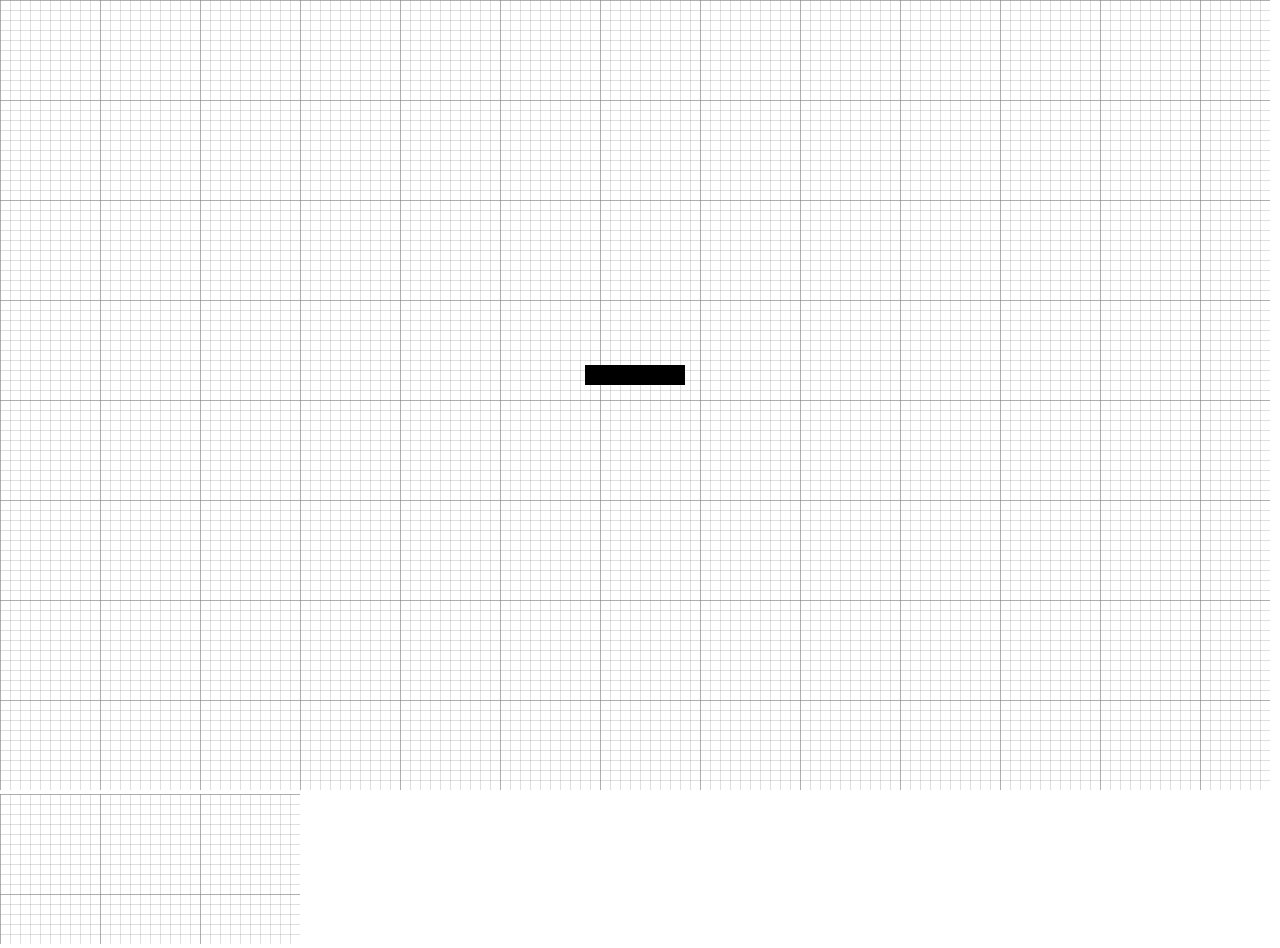
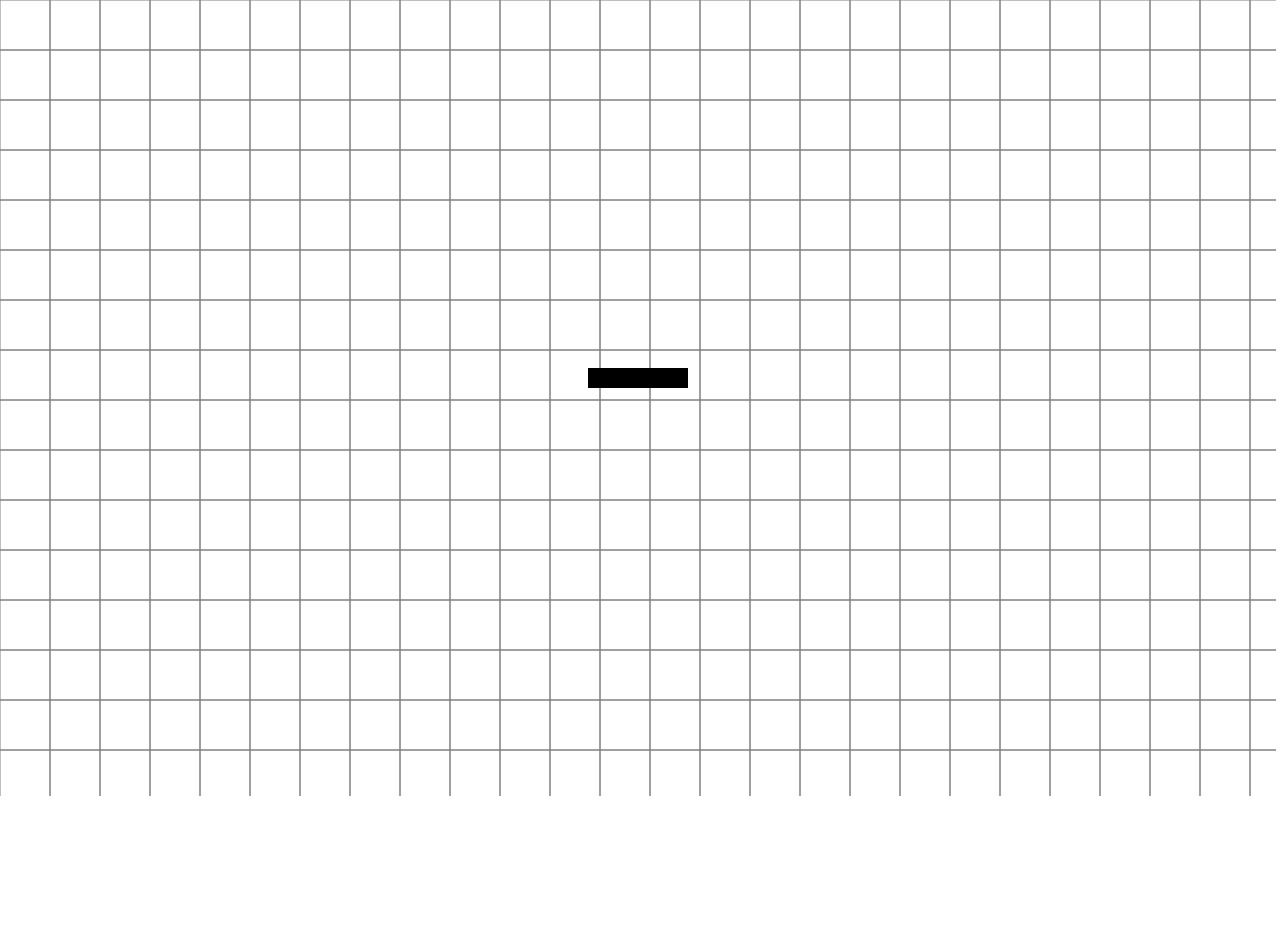
Before and after one commit to samfemboeck/ak.io, a plain HTML site: page index.html in a window 1280 px wide. After the commit the page ends 800 px from the top, so only its background shows below. Drawn offline with nearby package versions, Linux system fonts and the light colour scheme.

Commit message:
added camera follow

```diff
--- a/css/main.css
+++ b/css/main.css
@@ -2,8 +2,3 @@ body
 {
     margin: 0;
 }
-
-canvas
-{
-    background: url("../img/grid.svg");
-}
--- a/index.html
+++ b/index.html
@@ -8,7 +8,6 @@
 </head>
 <body>
   <canvas id="canvas"></canvas>
-  <img src="img/grid.svg" alt="grid" id="background"/>
   <script src="js/main.js" type="module"></script>
 </body>
 </html>
--- a/js/Game.js
+++ b/js/Game.js
@@ -1,5 +1,6 @@
 import {Gun} from "./Gun.js";
 import {Vector} from "./Vector.js";
+import {Map} from "./Map.js";
 
 // TODO fix slip-through bug
 // TODO Bullets löschen wenn außerhalb canvas
@@ -9,13 +10,15 @@ export class Game
     constructor()
     {
         this.canvas = $("#canvas")[0];
-        this.canvas.width = window.innerWidth - 10;
-        this.canvas.height = window.innerHeight - 10;
+        this.ctx = this.canvas.getContext("2d");
+        this.canvas.width = window.innerWidth - 4;
+        this.canvas.height = window.innerHeight - 4;
         this.gun = new Gun(this.canvas);
         this.mousePos = new Vector(0, 0);
         this.mouseDirUnit = new Vector(0, 0);
         this.isActive = true;
         this.shootInterval = null;
+        this.map = new Map(5000, 5000);
 
         $(this.canvas).mousemove($.proxy(this.handleMouse, this));
         $(document).mousedown($.proxy(this.handleMouseDown, this));
@@ -25,14 +28,17 @@ export class Game
 
     start()
     {
-        this.main();
+        this.map.generate();
+        this.mainLoop();
     }
 
     handleMouse(event)
     {
         this.mousePos.x = event.pageX;
         this.mousePos.y = event.pageY;
-        this.mouseDirUnit = Vector.getUnit(this.gun.pivot, this.mousePos);
+        let canvasOffset = new Vector(-this.ctx.getTransform().e, -this.ctx.getTransform().f);
+        let mousePos = Vector.add(this.mousePos, canvasOffset);
+        this.mouseDirUnit = Vector.getUnit(this.gun.pivot, mousePos);
         this.gun.rotation = -Math.atan2(this.mouseDirUnit.x, this.mouseDirUnit.y) - 0.5 * Math.PI;
     }
 
@@ -55,23 +61,17 @@ export class Game
         }
     }
 
-    main()
+    mainLoop()
     {
-        window.requestAnimationFrame(() => this.main());
+        window.requestAnimationFrame(() => this.mainLoop());
         if (!this.isActive) return;
+        let ctx = this.canvas.getContext("2d");
+        ctx.clearRect(0, 0, this.map.width, this.map.height);
+        let translateVector = Vector.invert(this.gun.velocity);
+        ctx.translate(translateVector.x, translateVector.y);
+        ctx.drawImage(this.map.image, 0, 0);
 
-        let ctx = this.canvas.getContext("2d");
-        ctx.clearRect(0, 0, this.canvas.width, this.canvas.height);
-
-        if (this.mousePos.isApproximately(this.gun.pivot))
-        {
-            this.gun.velocity = new Vector(0, 0);
-        }
-        else
-        {
-            this.gun.velocity = this.mouseDirUnit;
-        }
-
+        this.gun.direction = this.mouseDirUnit;
         this.gun.update();
     }
 }
--- a/js/Gun.js
+++ b/js/Gun.js
@@ -8,7 +8,7 @@ export class Gun extends Sprite
         super(canvas);
         this.width = 100;
         this.height = 20;
-        this.speed = 0;
+        this.speed = 3;
         this.x = this.canvas.width / 2 - 0.5 * this.width;
         this.y = this.canvas.height / 2 - 0.5 * this.height;
         this.bullets = [];
--- /dev/null
+++ b/js/Map.js
@@ -0,0 +1,33 @@
+export class Map
+{
+    constructor(width, height)
+    {
+        this.width = width;
+        this.height = height;
+        this.gridSize = 100;
+        this.image = null; // generate on-the-fly
+    }
+
+    generate()
+    {
+        var ctx = document.createElement("canvas").getContext("2d");
+        ctx.canvas.width = this.width;
+        ctx.canvas.height = this.height;
+
+        ctx.strokeStyle = "gray";
+
+        let columnSize = this.width / this.gridSize;
+
+        for (let y = 0; y < this.height; y += columnSize)
+        {
+            for (let x = 0; x < this.width; x += columnSize)
+            {
+                ctx.strokeRect(x, y, columnSize, columnSize);
+            }
+        }
+
+        // store the generate map as this image texture
+        this.image = new Image();
+        this.image.src = ctx.canvas.toDataURL("image/png");
+    }
+}
--- a/js/Sprite.js
+++ b/js/Sprite.js
@@ -9,6 +9,7 @@ export class Sprite
         this.width = 0;
         this.height = 0;
         this.rotation = Math.PI;
+        this.direction = new Vector(0, 0);
         this.velocity = new Vector(0, 0);
     }
 
@@ -21,14 +22,15 @@ export class Sprite
 
     update()
     {
+        this.velocity = Vector.times(this.direction, this.speed);
+        this.move();
         this.draw();
-        this.move();
     }
 
     move()
     {
-        this.x += this.velocity.x * this.speed;
-        this.y += this.velocity.y * this.speed;
+        this.x += this.velocity.x;
+        this.y += this.velocity.y;
     }
 
     draw()
--- a/js/Vector.js
+++ b/js/Vector.js
@@ -8,30 +8,27 @@ export class Vector
 
     static getUnit(pos1, pos2)
     {
-        return pos2.minus(pos1).normalize();
+        return Vector.substract(pos2, pos1).normalize();
     }
 
-    isApproximately(vector)
+    static substract(v1, v2)
     {
-        let diff = vector.minus(this);
-        return Math.abs(diff.x) < 2 && Math.abs(diff.y) < 2;
+        return new Vector(v1.x - v2.x, v1.y - v2.y);
     }
 
-    plus(vector)
+    static add(v1, v2)
     {
-        this.x += vector.x;
-        this.y += vector.y;
-        return this;
+        return new Vector(v1.x + v2.x, v1.y + v2.y);
     }
 
-    minus(vector)
+    static invert(vector)
     {
-        return new Vector(this.x - vector.x, this.y - vector.y);
+        return new Vector(-vector.x, -vector.y);
     }
 
-    equals(vector)
+    static times(vector, factor)
     {
-        return this.x === vector.x && this.y === vector.y;
+        return new Vector(vector.x * factor, vector.y * factor);
     }
 
     get magnitude()
```
Also changed, not shown: img/grid.svg (deleted).
